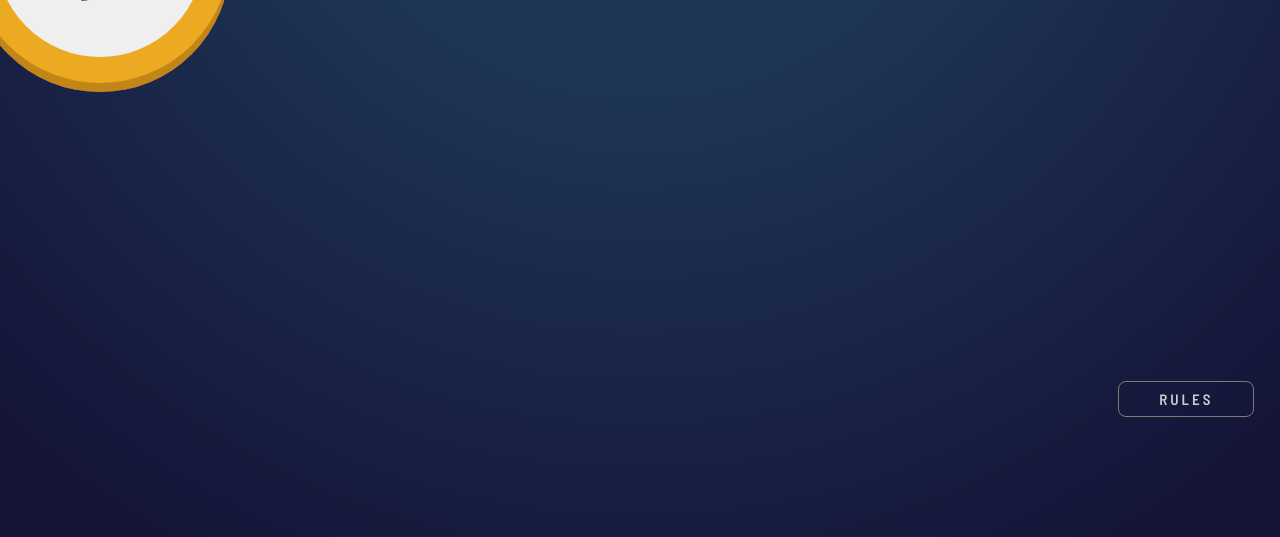
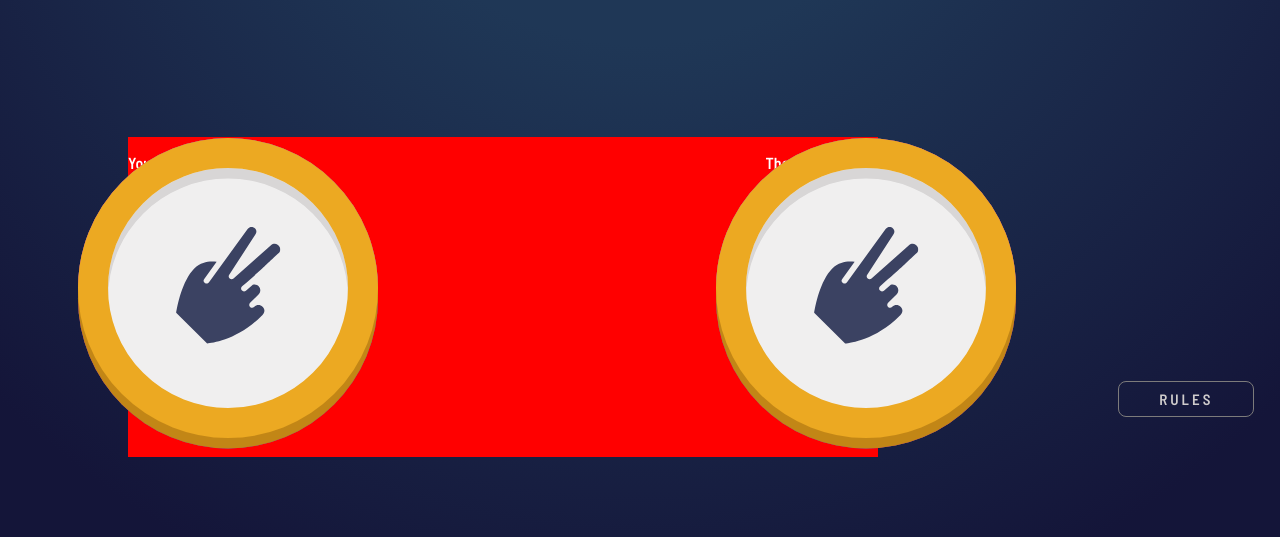
Before and after one commit to Massoud5/rock-paper-scissors-master_JS, a plain HTML site: page index.html in a window 1280 px wide. Shown: the part 263-800 px from the top of the page. Drawn offline with nearby package versions, Linux system fonts and the light colour scheme.

Commit message:
update 31/03/2022 21:38

```diff
--- a/index.html
+++ b/index.html
@@ -9,8 +9,7 @@
   <link rel="icon" type="image/png" sizes="32x32" href="./images/favicon-32x32.png">
   <link rel="stylesheet" href="/styles/colors.css">
   <link rel="stylesheet" href="/styles/main.css">
-  <link rel="stylesheet" href="./styles/player-styles.css">
-  <link rel="stylesheet" href="./styles/pc-styles.css">
+  <link rel="stylesheet" href="./styles/game-board-styles.css">
   <link rel="stylesheet" href="./styles/rules-style.css">
   <script src="https://ajax.googleapis.com/ajax/libs/jquery/3.6.0/jquery.min.js"></script>
 
@@ -56,15 +55,18 @@
 
 
     <div id="choices-p-box">
-      <p class="messages p-el" id="you-picked">You Picked</p>
-      <p class="messages p-el" id="pc-picked">The House Picked</p>
+
+
     </div>
 
 
     <div class="game-board">
 
-      <section class="player-hands">
+      <section class="player">
 
+        <p class="messages p-el" id="player-picked">You Picked</p>
+
+        <div class="player-hands">
           <button type="button" class="player-hand-btn" id="player-paper-btn">
             <img class="hand" src="/images/icon-paper.svg" alt="player paper icon">
           </button>
@@ -76,11 +78,13 @@
           <button type="button" class="player-hand-btn" id="player-scissors-btn">
             <img class="hand" src="/images/icon-scissors.svg" alt="player scissors icon">
           </button>
+        </div>
+
 
       </section>
 
 
-      <section class="game-messages">
+      <!-- <section class="game-messages">
 
         <div class="final-step">
 
@@ -93,24 +97,30 @@
 
         </div>
 
-      </section>
+      </section> -->
 
 
-      <section class="pc-hands">
+      <section class="pc">
 
-        <button type="button" class="hand-btn pc-hand-btn" id="pc-paper-btn">
+        <p class="messages p-el" id="pc-picked">The House Picked</p>
+
+        <div class="pc-hands">
+          <button type="button" class="pc-hand-btn" id="pc-paper-btn">
             <img class="hand" src="/images/icon-paper.svg" alt="pc paper icon">
           </button>
 
-        <button type="button" class="hand-btn pc-hand-btn" id="pc-rock-btn">
+          <button type="button" class="pc-hand-btn" id="pc-rock-btn">
             <img class="hand" src="/images/icon-rock.svg" alt="pc rock icon">
           </button>
 
-        <button type="button" class="hand-btn pc-hand-btn" id="pc-scissors-btn">
+          <button type="button" class="pc-hand-btn" id="pc-scissors-btn">
             <img class="hand" src="/images/icon-scissors.svg" alt="pc scissors icon">
           </button>
 
           <div class="pc-waiting-box"></div>
+
+        </div>
+
 
       </section>
 
--- /dev/null
+++ b/styles/game-board-styles.css
@@ -0,0 +1,49 @@
+.game-board{
+    background-color: red;
+    height: 320px;
+    width: 750px;
+    position: absolute;
+    top: 50%;
+    left: 10%;
+    display: flex;
+    justify-content: space-between;
+}
+
+
+/* .player-hands,.pc-hands{
+
+} */
+.player-hand-btn,.pc-hand-btn{
+    background-color: #f0efef;
+    border-radius: 50%;
+    width: 200px;
+    height: 200px;
+    position: absolute;
+}
+#player-paper-btn,#pc-paper-btn{
+    border: solid 20px var(--PG2);
+    box-shadow: inset 0 7px #d8d6d6,0 7px var(--PG1);
+    transform: scale(1.5);
+}
+#player-scissors-btn,#pc-scissors-btn{
+    border: solid 20px var(--SG2);
+    box-shadow: inset 0 7px #d8d6d6, 0 7px var(--SG1);
+    transform: scale(1.5);
+}
+#player-rock-btn,#pc-rock-btn{
+    border: solid 20px var(--RG2);
+    box-shadow: inset 0 7px #d8d6d6, 0 7px var(--RG1);
+    transform: scale(1.5);
+}
+
+
+.pc-waiting-box{
+    border: none;
+    background-color: transparent;
+    order: 3;
+    width: 130px;
+    height: 130px;
+    background: #1f2c47;
+    border: solid 20px transparent;
+    border-radius: 50%;
+}
--- a/styles/main.css
+++ b/styles/main.css
@@ -85,15 +85,15 @@ h1{
     height: 200px;
     text-align: center;
 }
-#paper-btn,#pc-paper-btn{
+#paper-btn{
     border: solid 20px var(--PG2);
     box-shadow: inset 0 7px #d8d6d6,0 7px var(--PG1);
 }
-#scissors-btn,#pc-scissors-btn{
+#scissors-btn{
     border: solid 20px var(--SG2);
     box-shadow: inset 0 7px #d8d6d6, 0 7px var(--SG1);
 }
-#rock-btn,#pc-rock-btn{
+#rock-btn{
     border: solid 20px var(--RG2);
     box-shadow: inset 0 7px #d8d6d6, 0 7px var(--RG1);
 }
@@ -101,7 +101,7 @@ h1{
 
 #choices-p-box{
     display: flex;
-    justify-content: space-between;
+    justify-content: space-around;
     margin: auto 150px;
     padding-top: 20px;
     padding-left: 50px;
@@ -109,8 +109,13 @@ h1{
     text-transform: uppercase;
     word-spacing: 5px;
     letter-spacing: 2px;
-    visibility: hidden;
+    position: relative;
+    top: 270px;
+    margin: auto 100px;
+    padding-right: 40px;
+    /* visibility: hidden; */
 }
+
 
 #rules-btn{
     position: fixed;
--- a/styles/pc-styles.css
+++ /dev/null
@@ -1,20 +0,0 @@
-.pc-waiting-box{
-    border: none;
-    background-color: transparent;
-    order: 3;
-    width: 130px;
-    height: 130px;
-    background: #1f2c47;
-    border: solid 20px transparent;
-    border-radius: 50%;
-}
-
-.pc-hands{
-
-}
-.pc-hand-btn{
-    position: absolute;
-    top: 28%;
-    left: 62%;
-    visibility: hidden;
-}
--- a/styles/player-styles.css
+++ /dev/null
@@ -1,28 +0,0 @@
-.player-hands{
-    /* position: absolute;
-    top: 50%;
-    left: 23%; */
-}
-.player-hand-btn{
-    background-color: #f0efef;
-    border-radius: 50%;
-    width: 200px;
-    height: 200px;
-    text-align: center;
-    position: absolute;
-}
-#player-paper-btn,#pc-paper-btn{
-    border: solid 20px var(--PG2);
-    box-shadow: inset 0 7px #d8d6d6,0 7px var(--PG1);
-    transform: scale(1.3);
-}
-#player-scissors-btn,#pc-scissors-btn{
-    border: solid 20px var(--SG2);
-    box-shadow: inset 0 7px #d8d6d6, 0 7px var(--SG1);
-    transform: scale(1.3);
-}
-#player-rock-btn,#pc-rock-btn{
-    border: solid 20px var(--RG2);
-    box-shadow: inset 0 7px #d8d6d6, 0 7px var(--RG1);
-    transform: scale(1.3);
-}
```
Lines whose indentation alone changed are shown as unchanged.
